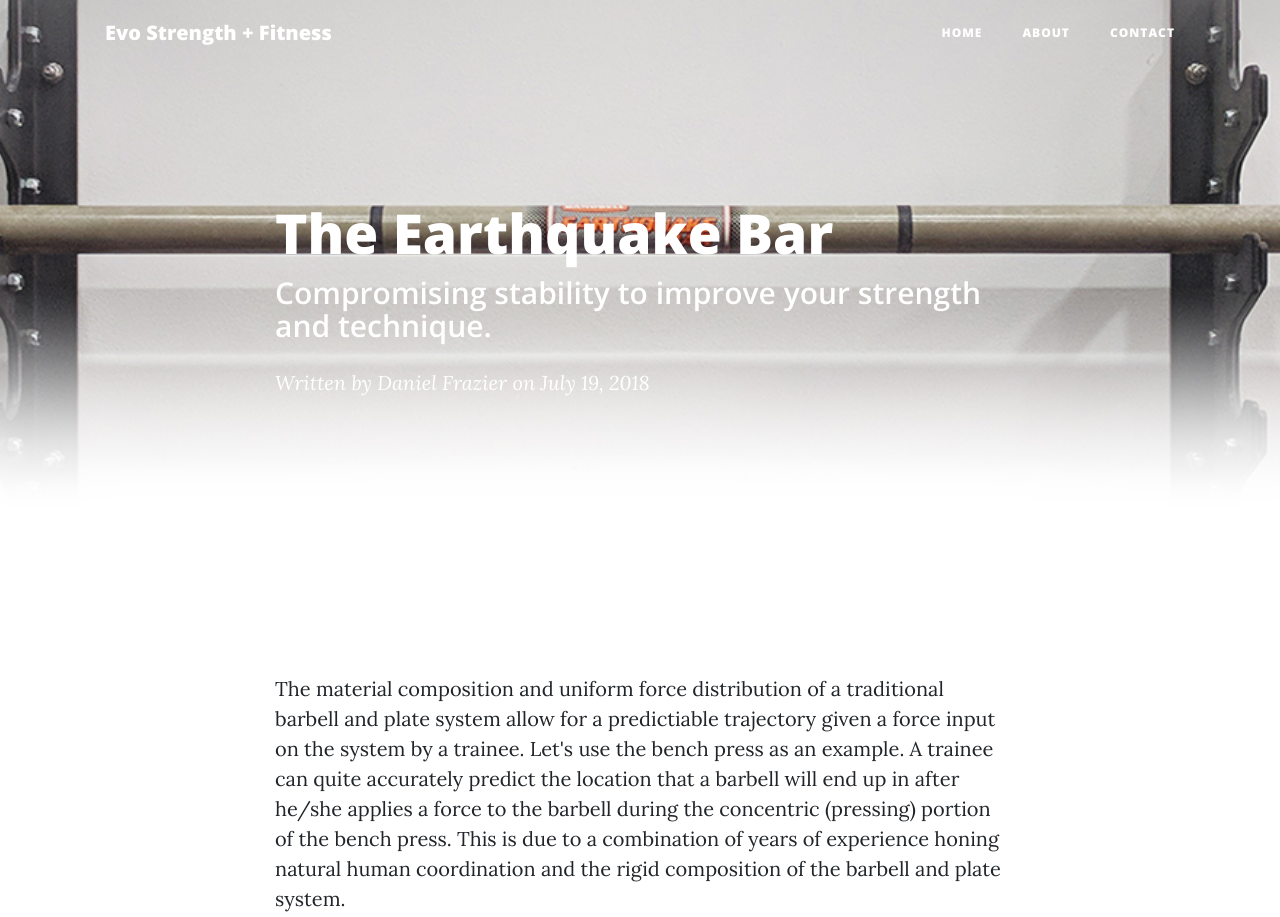
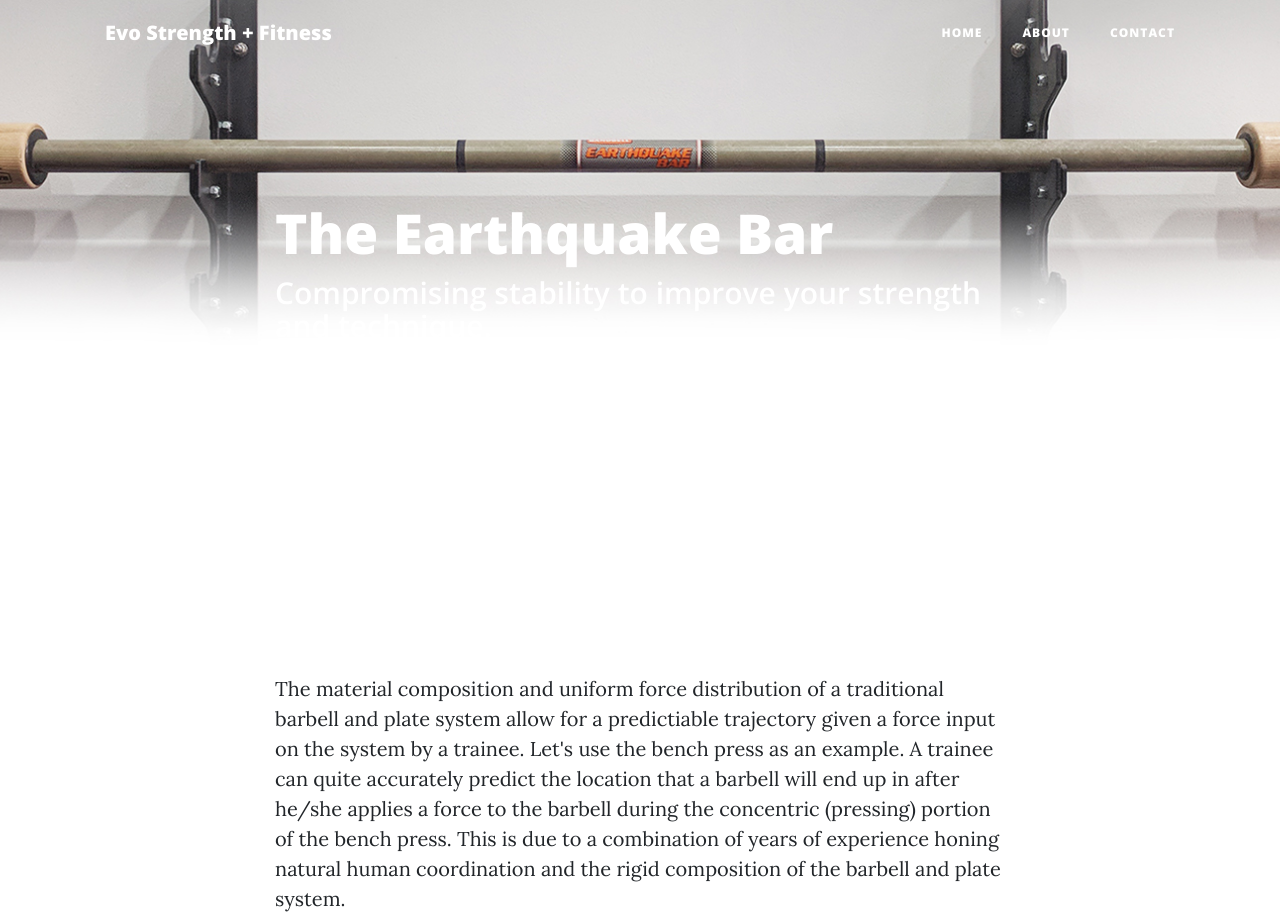
Before and after one commit to evostrength/education, a website: page earthquake-bar.html in a window 1280 px wide. Shown: the top 917 px of the page. Drawn offline with nearby package versions, Linux system fonts and the light colour scheme.

Commit message:
Update earthquake-bar.html

```diff
--- a/earthquake-bar.html
+++ b/earthquake-bar.html
@@ -53,7 +53,7 @@
     </nav>
 
     <!-- Page Header -->
-    <header class="masthead" style="background-image: url('img/earthquakeeee.jpg')">
+    <header class="masthead" style="background-image: url('img/earthquakeee.jpg')">
       <div class="overlay"></div>
       <div class="container">
         <div class="row">
```
